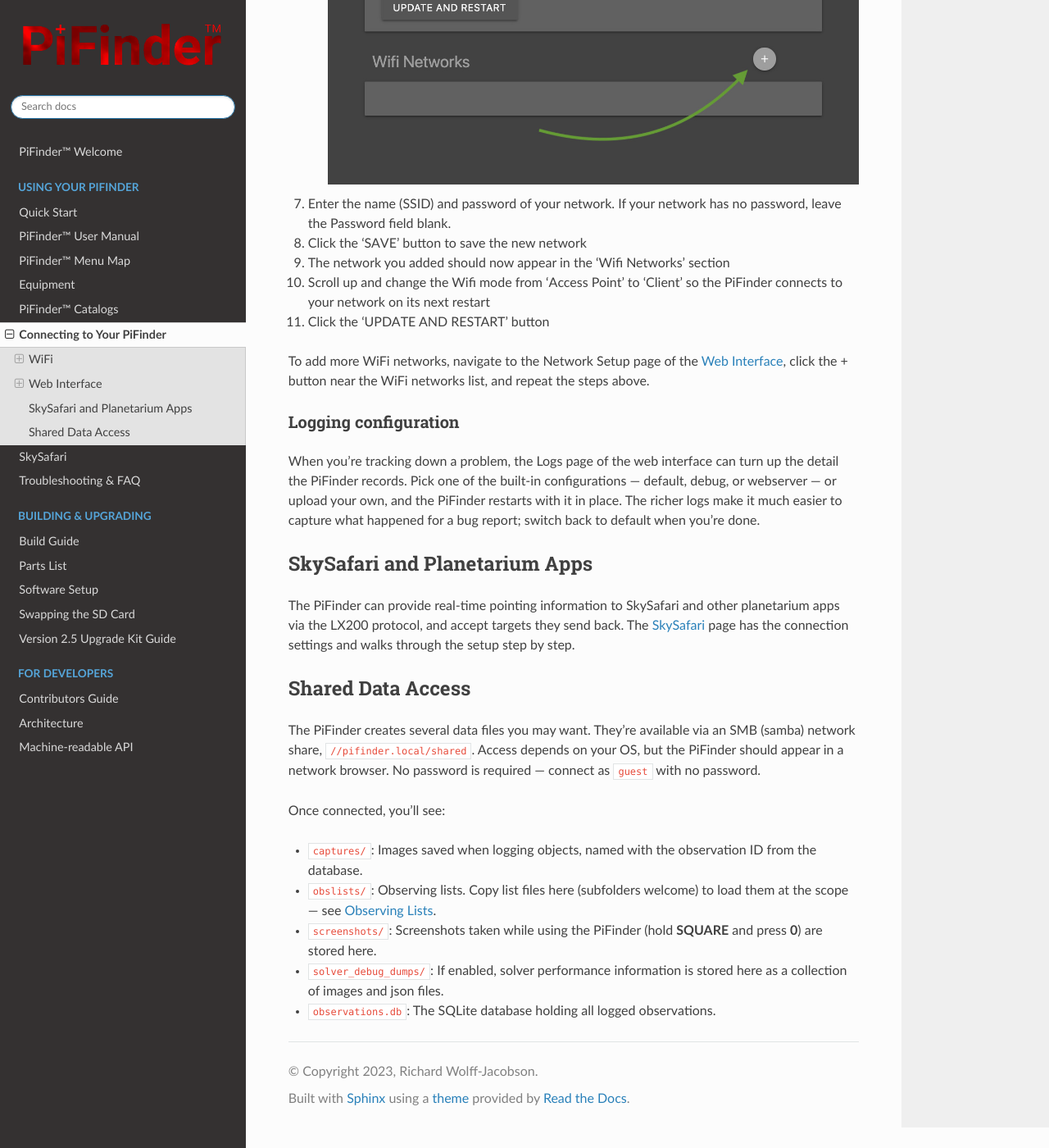
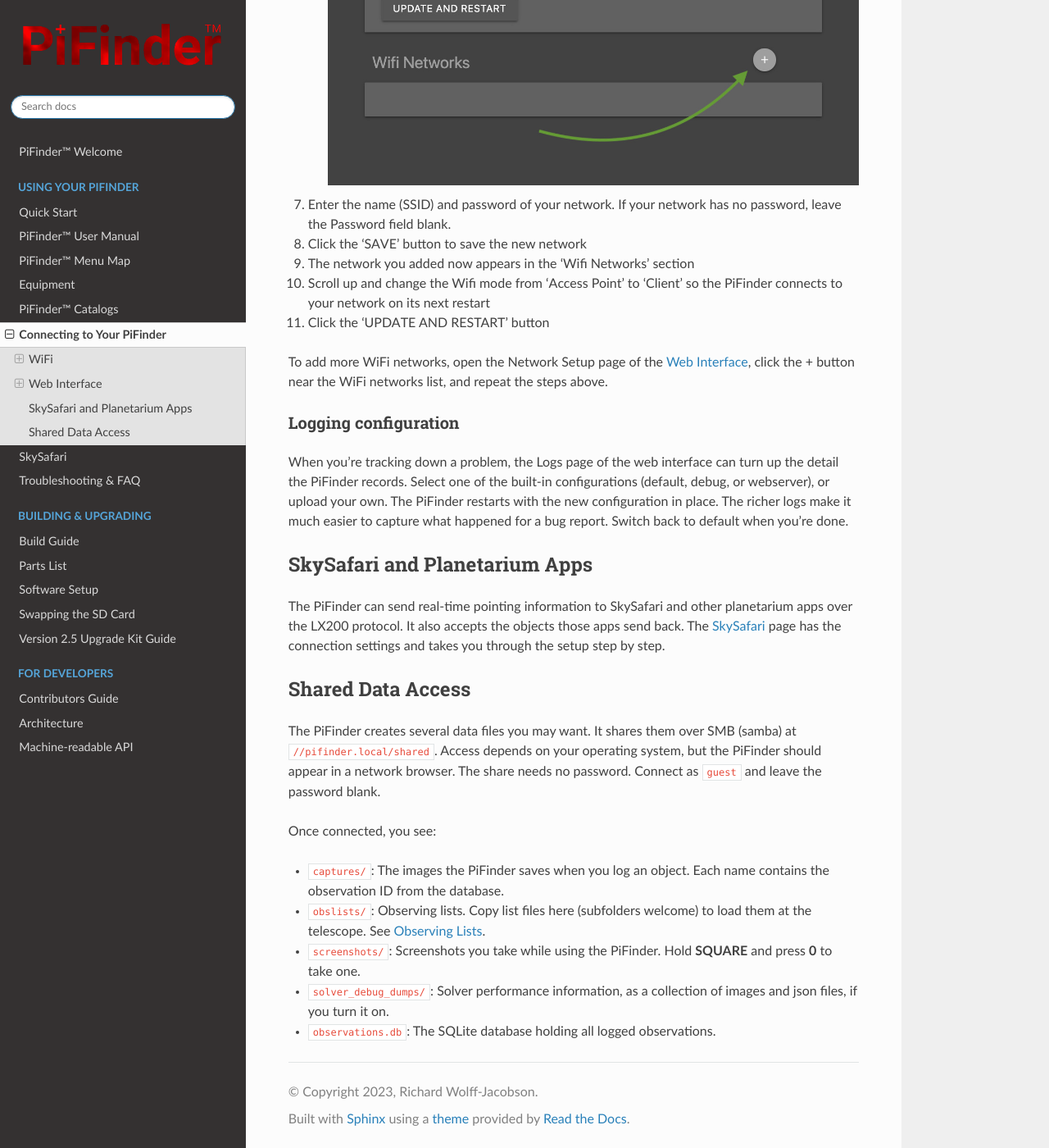
Before and after one commit to brickbots/PiFinder, a Sphinx documentation site: the page built from docs/source/connectivity.rst, in a window 1280 px wide and 1400 px high, scrolled down 3868 px. Shown: the whole window at 82% size. Built offline with Sphinx 7.4.7 and the Read the Docs theme 3.1.0, drawn with Linux system fonts in a browser that asks for light colours; some of the changed text lies outside the part shown.

Commit message:
docs: convert the connectivity page to the house style
Full simplified technical English pass over docs/source/connectivity.rst, applying the seven
rules and the approved-term table from the docs skill.

  PASS  docs/source/connectivity.rst
     em-dash 7->0 | semicolon 2->0 | banned 6->1 | words 1044->1044 (-0%)
     terms: choose 2->0, pick 1->0, target 1->0, navigate 2->1
OVERALL: PASS

Style only. No facts, numbers, procedures or step order were changed.
Headings, cross-references, image paths and substitutions are unchanged,
verified mechanically against origin/main. Sphinx builds clean under -n.

Co-Authored-By: Claude Opus 5 (1M context) <noreply@anthropic.com>
Claude-Session: https://claude.ai/code/session_01HqTCarGCgTRWBQ1ysG8XFD

```diff
--- a/docs/source/connectivity.rst
+++ b/docs/source/connectivity.rst
@@ -2,10 +2,10 @@
 Connecting to Your PiFinder
 ===========================
 
-The PiFinder doesn't need another device to do its job, but connecting your phone, tablet,
-or computer opens up a lot: a web interface for remote control and configuration,
-planetarium apps that follow your telescope, and direct access to your logged observations
-and images.  This page covers how the PiFinder's WiFi works and each way to connect.
+The PiFinder works on its own.  Connect a phone, tablet, or computer and you get more: a web
+interface for remote control and configuration, planetarium apps that follow your telescope,
+and direct access to your logged observations and images.  This page covers how the
+PiFinder's WiFi works and each way to connect.
 
 WiFi
 ==========================
@@ -13,16 +13,16 @@ WiFi
 Access Point and Client Mode
 ----------------------------------
 
-The PiFinder can connect to an existing network in Client mode, or serve as a wireless
-access point for other devices in Access Point (AP) mode.  Use the
-:ref:`connectivity:web interface` or the :ref:`user_guide:status screen` to switch between
-the two modes and see which is active.
+The PiFinder has two WiFi modes.  In Client mode it connects to an existing network.  In
+Access Point (AP) mode it creates its own wireless network for your phone, tablet, or
+computer.  Use the :ref:`connectivity:web interface` or the :ref:`user_guide:status screen`
+to switch modes and to see which mode is active.
 
-In Access Point mode the PiFinder creates a network called PiFinderAP with no password, for
-easy connection of phones, tablets, and other devices in the field.
+The access point is called PiFinderAP and has no password, so you can connect quickly in the
+field.
 
-To use Client mode, add the WiFi network you'd like the PiFinder to connect to using the
-Web Interface, as described in :ref:`connectivity:connecting to a new wifi network`
+To use Client mode, add the WiFi network you want the PiFinder to join.  Add it from the web
+interface, as described in :ref:`connectivity:connecting to a new wifi network`.
 
 PiFinder address
 -----------------
@@ -32,7 +32,7 @@ those without zeroconf networking, use the IP address shown on the
 :ref:`Status<user_guide:status screen>` screen.  You can connect via:
 
 
-* A web browser, for the :ref:`connectivity:web interface` — remote control, WiFi setup, and configuration changes
+* A web browser, for the :ref:`connectivity:web interface` (remote control, WiFi setup, and configuration changes)
 * SSH, for shell access (advanced users)
 * SMB (Samba), to access saved images, logs, and observing lists
 * LX200 protocol, to update a planetarium app such as :doc:`skysafari` with the telescope's position
@@ -42,22 +42,25 @@ Web Interface
 
 The PiFinder's web interface lets you:
 
-* See the current PiFinder status
-* Remote control the PiFinder via a virtual screen and keypad
+* See the PiFinder's current status
+* Control the PiFinder remotely with a virtual screen and keypad
 * Change network settings and connect to new WiFi networks
 * Add and edit your telescopes and eyepieces (see :doc:`equipment`)
 * Back up and restore your observing logs, settings, and other data
 * View and download your logged observations
-* Choose or upload a logging configuration to capture detailed logs for a bug report
+* Select or upload a logging configuration to capture detailed logs for a bug report
 
-To reach the web interface for the first time, make sure the PiFinder is in Access Point mode (see :ref:`user_guide:settings menu`) — the default for new PiFinders, to ease first-time setup.  From a phone, tablet, or computer, connect to the PiFinder's open wireless network, PiFinderAP (no password), then open your browser and visit:
+To reach the web interface for the first time, make sure the PiFinder is in Access Point
+mode (see :ref:`user_guide:settings menu`).  New PiFinders start in this mode to make first
+setup easy.  From a phone, tablet, or computer, connect to the PiFinder's open wireless
+network, PiFinderAP (no password).  Then open your browser and visit:
 ``http://pifinder.local``
 
 
 .. note::
    If you're connected to the PiFinderAP network and can't load the web interface at
-   http://pifinder.local, try http://10.10.10.1 — some systems don't support the network
-   features needed to resolve local computer names.
+   http://pifinder.local, try http://10.10.10.1 instead.  Some systems don't support the
+   network features needed to resolve local computer names.
 
 .. list-table::
    :width: 100%
@@ -66,73 +69,76 @@ To reach the web interface for the first time, make sure the PiFinder is in Acce
 
      - .. image:: images/user_guide/pf_web_home_hamburger.jpg
 
-The home screen shows general PiFinder status and a live view of the screen.  Depending on
-your screen size you'll see either a navigation bar along the top or a 'hamburger' menu in
-the upper-left holding the same options on smaller screens.
+The home screen shows general PiFinder status and a live view of the PiFinder's screen.  On
+a large screen you see a navigation bar along the top.  On a smaller screen the same options
+sit under a 'hamburger' menu in the upper-left.
 
 The home screen needs no password, but most other functions do.  The web interface password
-is the same as the ``pifinder`` user's; changing one changes the other.  The default for new
-images and PiFinders is ``solveit``, and you can change it from the Tools option in the web
-interface.
+is the same as the ``pifinder`` user's password.  If you change one, you change the other.
+The default for new images and PiFinders is ``solveit``.  You can change it from the Tools
+page of the web interface.
 
 The web interface is available in English, German, French, and Spanish.  It follows your
-browser's preferred language, so set the language on your phone or computer and the pages
-follow suit.
+browser's preferred language.  Set the language on your phone or computer, and the web
+interface matches it.
 
 Connecting to a new WiFi network
 ---------------------------------
 
-By default the PiFinder generates its own WiFi network, ``PiFinderAP``, that you connect to
-in order to configure additional networks.  To have the PiFinder connect to an existing
-WiFi network with Internet access, follow these steps:
+By default the PiFinder creates its own WiFi network, ``PiFinderAP``.  Connect to it to
+configure additional networks.  To connect the PiFinder to an existing WiFi network with
+Internet access, follow these steps:
 
 1) Make sure the PiFinder is in Access Point mode
-2) Connect your phone, tablet, or computer to the PiFinder's wifi network called PiFinderAP
-3) Visit http://pifinder.local using your web browser
-4) Click the 'Network' link in the top bar, or on a smaller screen click the three stacked horizontal lines in the upper-right corner and choose 'Network'.
+2) Connect your phone, tablet, or computer to the PiFinder's WiFi network called PiFinderAP
+3) Open http://pifinder.local in your web browser
+4) Click the 'Network' link in the top bar.  On a smaller screen, click the three stacked horizontal lines in the upper-right corner and select 'Network'.
     .. image:: images/user_guide/pf_web_net0.png
-5) When prompted, enter the password for your PiFinder.  The default is `solveit`.
+5) When prompted, enter the password for your PiFinder.  The default is ``solveit``.
 6) Scroll down to the 'Wifi Networks' section and click the + button to add a network
     .. image:: images/user_guide/pf_web_net1.jpg
 7) Enter the name (SSID) and password of your network.  If your network has no password, leave the Password field blank.
 8) Click the 'SAVE' button to save the new network
-9)  The network you added should now appear in the 'Wifi Networks' section
+9)  The network you added now appears in the 'Wifi Networks' section
 10) Scroll up and change the Wifi mode from 'Access Point' to 'Client' so the PiFinder connects to your network on its next restart
 11) Click the 'UPDATE AND RESTART' button
 
-To add more WiFi networks, navigate to the Network Setup page of the :ref:`connectivity:web interface`, click the + button near the WiFi networks list, and repeat the steps above.
+To add more WiFi networks, open the Network Setup page of the
+:ref:`connectivity:web interface`, click the + button near the WiFi networks list, and
+repeat the steps above.
 
 Logging configuration
 ---------------------
 
 When you're tracking down a problem, the Logs page of the web interface can turn up the
-detail the PiFinder records.  Pick one of the built-in configurations — default, debug, or
-webserver — or upload your own, and the PiFinder restarts with it in place.  The richer logs
-make it much easier to capture what happened for a bug report; switch back to default when
-you're done.
+detail the PiFinder records.  Select one of the built-in configurations (default, debug, or
+webserver), or upload your own.  The PiFinder restarts with the new configuration in place.
+The richer logs make it much easier to capture what happened for a bug report.  Switch back
+to default when you're done.
 
 SkySafari and Planetarium Apps
 ==============================
 
-The PiFinder can provide real-time pointing information to SkySafari and other planetarium
-apps via the LX200 protocol, and accept targets they send back.  The :doc:`skysafari` page
-has the connection settings and walks through the setup step by step.
+The PiFinder can send real-time pointing information to SkySafari and other planetarium apps
+over the LX200 protocol.  It also accepts the objects those apps send back.  The
+:doc:`skysafari` page has the connection settings and takes you through the setup step by
+step.
 
 Shared Data Access
 ===================
 
-The PiFinder creates several data files you may want.  They're available via an SMB (samba)
-network share, ``//pifinder.local/shared``.  Access depends on your OS, but the PiFinder
-should appear in a network browser.  No password is required — connect as ``guest`` with no
-password.
+The PiFinder creates several data files you may want.  It shares them over SMB (samba) at
+``//pifinder.local/shared``.  Access depends on your operating system, but the PiFinder
+should appear in a network browser.  The share needs no password.  Connect as ``guest`` and
+leave the password blank.
 
-Once connected, you'll see:
+Once connected, you see:
 
 
-* ``captures/``\ : Images saved when logging objects, named with the observation ID from the database.
+* ``captures/``\ : The images the PiFinder saves when you log an object.  Each name contains the observation ID from the database.
 * ``obslists/``\ : Observing lists.  Copy list files here (subfolders welcome) to load
-  them at the scope — see :ref:`user_guide:observing lists`.
-* ``screenshots/``\ : Screenshots taken while using the PiFinder (hold **SQUARE** and
-  press **0**) are stored here.
-* ``solver_debug_dumps/``\ : If enabled, solver performance information is stored here as a collection of images and json files.
+  them at the telescope.  See :ref:`user_guide:observing lists`.
+* ``screenshots/``\ : Screenshots you take while using the PiFinder.  Hold **SQUARE** and
+  press **0** to take one.
+* ``solver_debug_dumps/``\ : Solver performance information, as a collection of images and json files, if you turn it on.
 * ``observations.db``\ : The SQLite database holding all logged observations.
```
